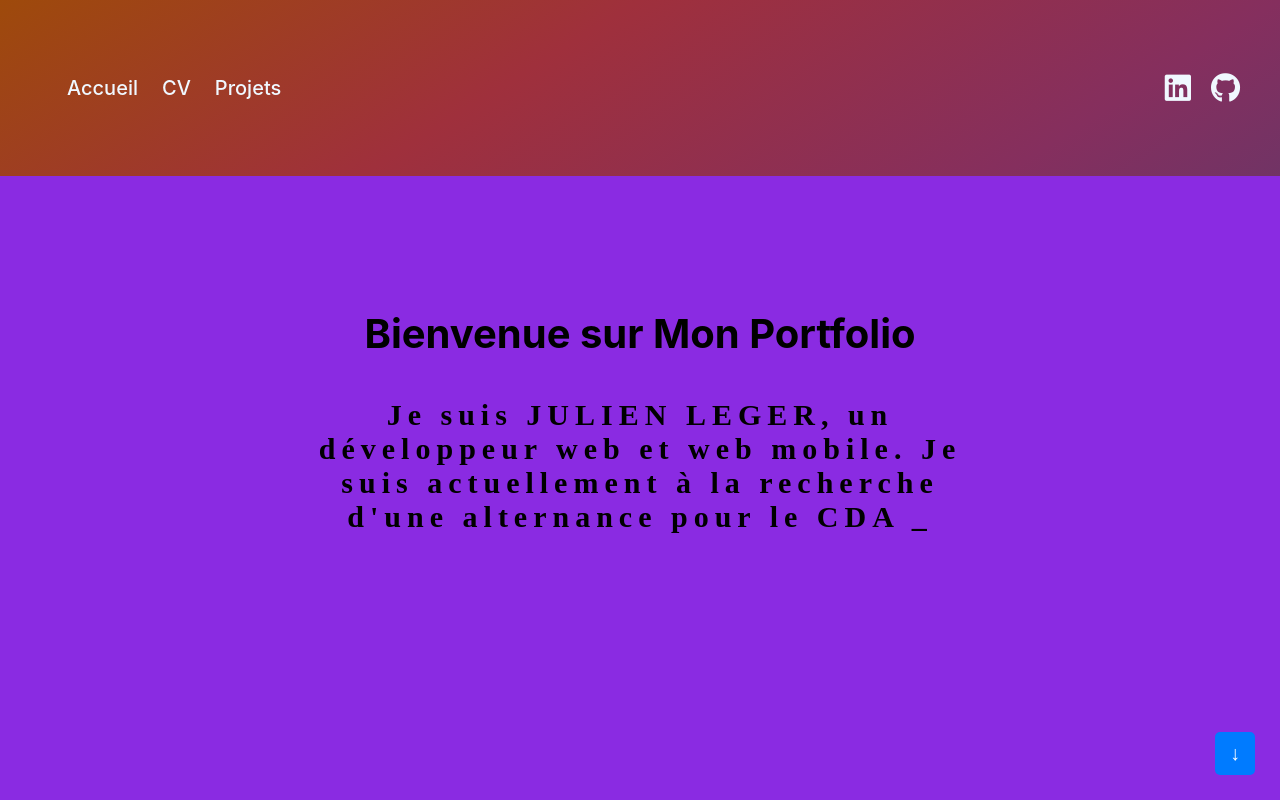
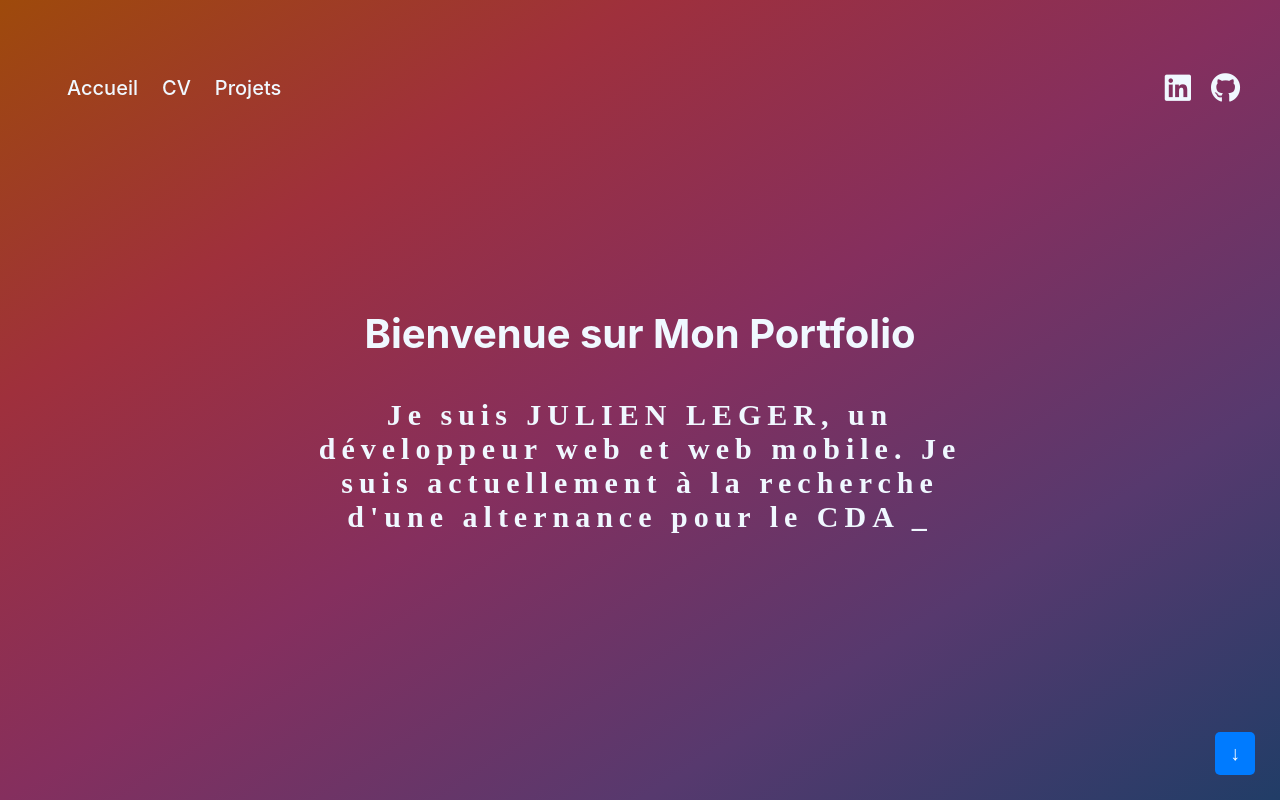
Before and after one commit to AnotheerDev/mon-portfolio, a React (Create React App) app: page / in a window 1280 px wide. Shown: the top 800 px of the page. Built offline with nearby package versions, Linux system fonts and the light colour scheme; a web font is replaced by a local one.

Commit message:
Refactor home.css styles

```diff
--- a/src/components/Home/home.css
+++ b/src/components/Home/home.css
@@ -3,13 +3,13 @@
   /* Styles pour la section Accueil */
   /* padding: 50px 0; */
   min-height: 80vh;
-  background-color: blueviolet;
+  /* background-color: blueviolet; */
 }
 
 .home-section {
   text-align: center;
   padding: 100px 20px;
-  background-color: #f8f8f8; /* Couleur de fond */
+  /* background-color: #f8f8f8; */
 }
 
 .container {
@@ -20,6 +20,7 @@
 .intro h1 {
   font-size: 2.5rem;
   margin-bottom: 40px;
+  color: aliceblue;
 }
 
 #typedtext {
@@ -28,4 +29,5 @@
   margin: 30px 50px;
   letter-spacing: 6px;
   font-weight: bold;
+  color: aliceblue ;
 }
```
